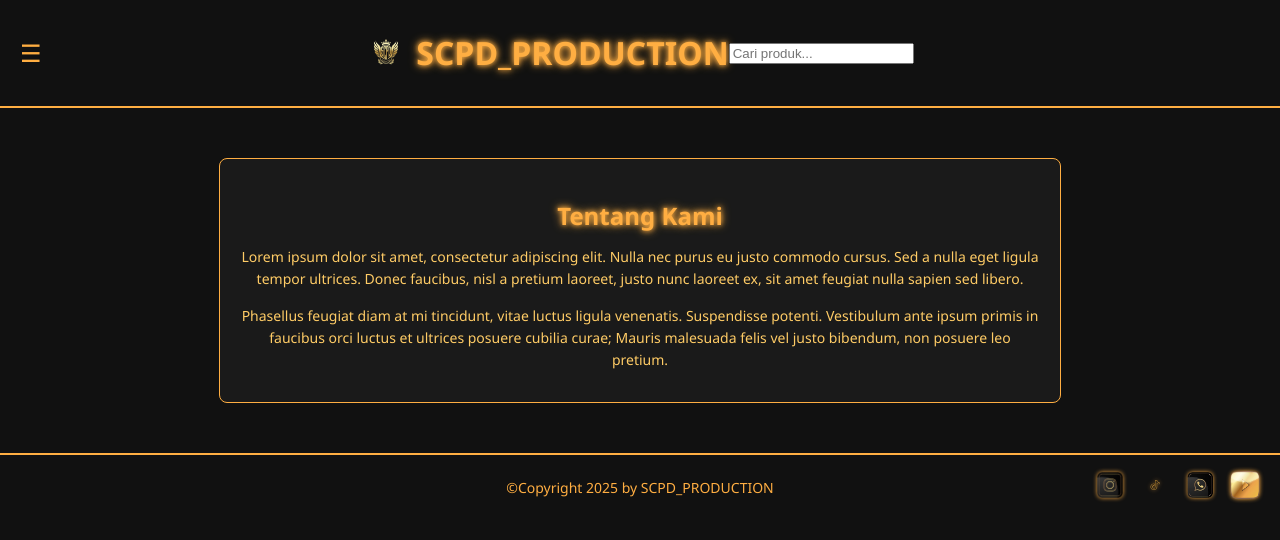
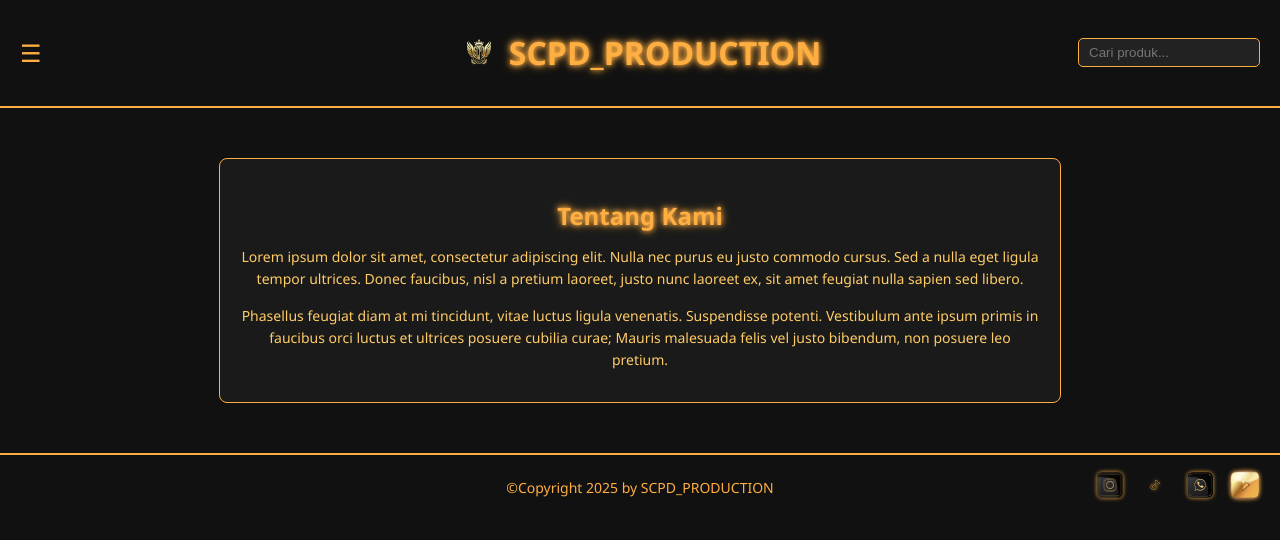
Before and after one commit to SCPD-PRODUCTION/web-utama, a plain HTML site: page index.html in a window 1280 px wide. Drawn offline with Linux system fonts and the light colour scheme.

Commit message:
Update main.css

```diff
--- a/main.css
+++ b/main.css
@@ -37,6 +37,28 @@ body {
   color: #ffae42;
   font-weight: bold;
   text-shadow: 0 0 5px #ffae42, 0 0 10px #ffae42;
+}
+
+/* Search Bar */
+.search-bar {
+  position: absolute;
+  right: 20px;
+}
+
+.search-bar input {
+  background: #222;
+  border: 1px solid #ffae42;
+  border-radius: 5px;
+  padding: 6px 10px;
+  color: #ffae42;
+  outline: none;
+  width: 160px;
+  transition: width 0.3s;
+}
+
+.search-bar input:focus {
+  width: 220px;
+  box-shadow: 0 0 8px #ffae42;
 }
 
 /* Tentang Kami */
```
